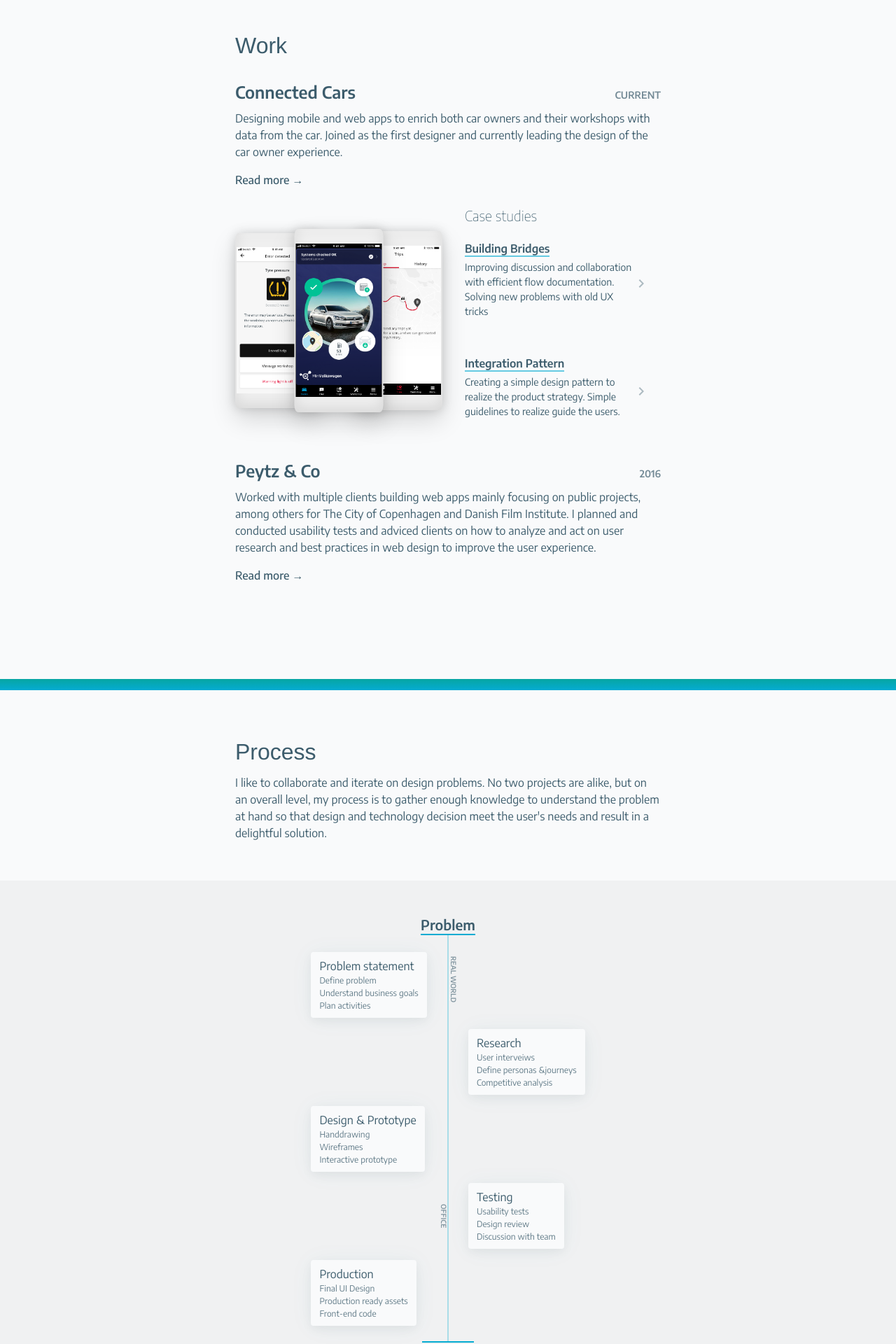
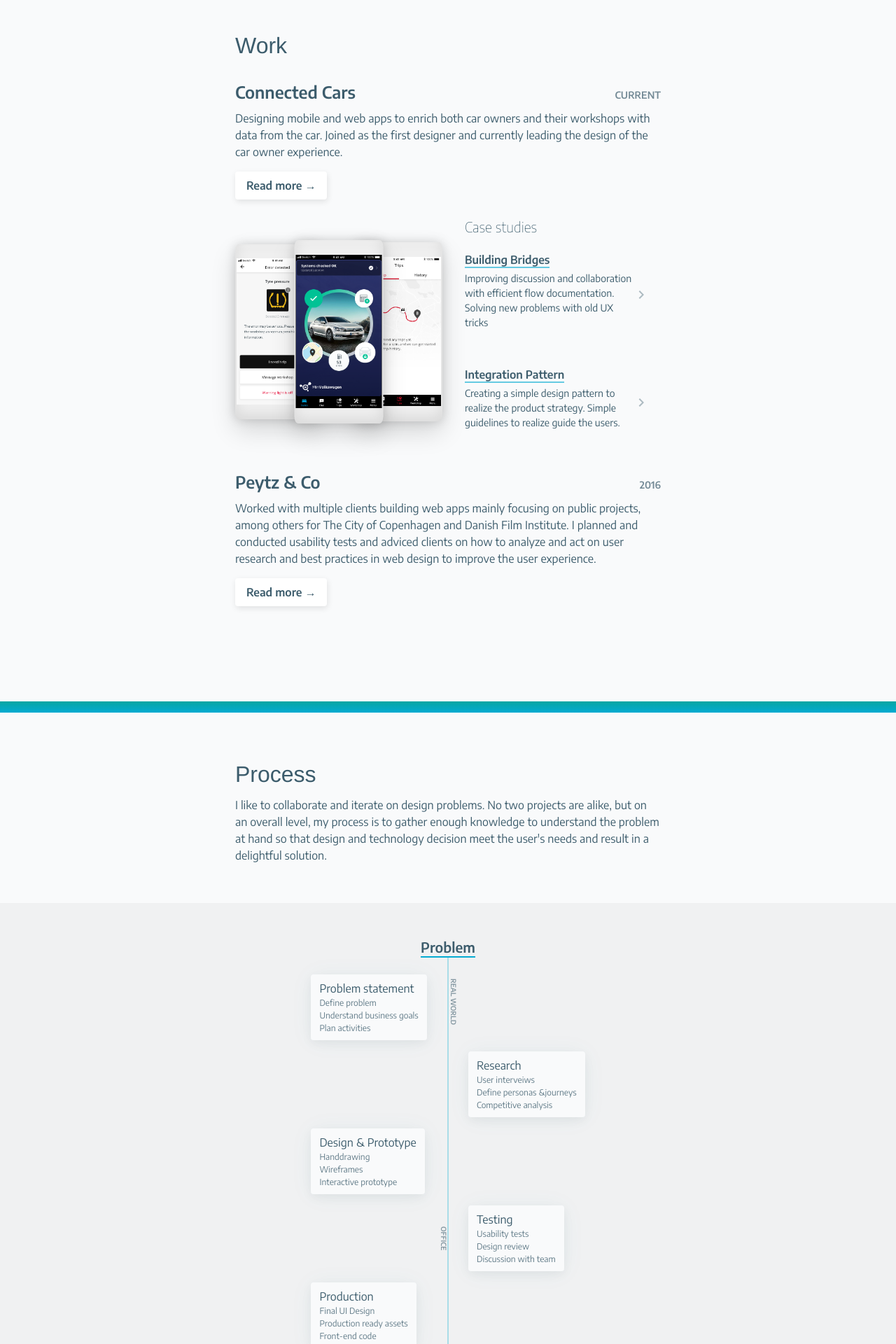
Before and after one commit to frebliklo/frebliklo.github.io, a Jekyll site: the page built from index.html, in a window 1280 px wide. Shown: the part 617-2537 px from the top of the page at 70% size. Built offline with Jekyll 4.4.1, drawn with Linux system fonts in a browser that asks for light colours; some web fonts are replaced; some of the changed text lies outside the part shown.

Commit message:
button-style

```diff
--- a/assets/_scss/_components/_button.scss
+++ b/assets/_scss/_components/_button.scss
@@ -2,38 +2,24 @@
 
   &, &:link, &:visited {
     display: inline-block;
-    color: $color-black;
+    color: $color-fg;
+    background-color: $color-white;
     text-decoration: none;
     font-size: 1.6rem;
     font-weight: 600;
-    border-bottom: 1px solid $color-black;
-    padding: 4px;
-    transition: all .3s;
-
-    @include respond(tab-land) {
-      background-color: $color-white;
-      border-bottom: 1px solid rgba($color-white,0);
-      padding: 4px 12px;
-      box-shadow: 1px 3px 5px rgba($color-black,.2);
-      transform: translateY(-2px);
-    }
-
+    padding: .8rem 1.6rem;
+    border-radius: 4px;
+    box-shadow: 1px 3px 8px rgba($color-black,.1);
+    transition: box-shadow 180ms;
+    cursor: pointer;
   }
 
   &:hover {
-    background-color: $color-white;
-    border-bottom: 1px solid rgba($color-white,0);
-    padding: 4px 12px;
-    box-shadow: 1px 3px 5px rgba($color-black,.2);
-    transform: translateY(-2px);
+    box-shadow: 1px 3px 8px rgba($color-black,.2), 0 5px 25px rgba($color-blue,.15), inset 0 5px 5px rgba($color-grey-light,.25);
   }
 
   &:active, &:focus {
-    background-color: $color-white;
-    border-bottom: 1px solid rgba($color-white,0);
-    padding: 4px 12px;
-    box-shadow: .5px 2px 5px rgba($color-black,.2);
-    transform: translateY(-1px);
+    box-shadow: 1px 3px 8px rgba($color-black,.15), 0 5px 25px rgba($color-blue,.05), inset 0 5px 5px rgba($color-grey-light,.02);
   }
 
 }
--- a/assets/_scss/_layout/_index.scss
+++ b/assets/_scss/_layout/_index.scss
@@ -47,6 +47,7 @@
     &--btn {
       font-weight: 500;
       margin-bottom: 2.4rem;
+      align-self: start;
     }
 
     &--grid {
--- a/index.html
+++ b/index.html
@@ -32,7 +32,7 @@ title: Frederik Klovborg - UX, design and code
             <h5 class="index__work--year">current</h5>
           </div>
           <p class="index__work--desc">Designing mobile and web apps to enrich both car owners and their workshops with data from the car. Joined as the first designer and currently leading the design of the car owner experience.</p>
-          <a href="{{ site.baseurl }}/work/connected-cars" class="index__work--btn">Read more &rarr;</a>
+          <a href="{{ site.baseurl }}/work/connected-cars" class="index__work--btn btn">Read more &rarr;</a>
           <div class="index__work--grid">
             <div>
               {% include stacked-illustration.html %}
@@ -52,7 +52,7 @@ title: Frederik Klovborg - UX, design and code
               <h5 class="index__work--year">2016</h5>
             </div>
             <p class="index__work--desc">Worked with multiple clients building web apps mainly focusing on public projects, among others for The City of Copenhagen and  Danish Film Institute. I planned and conducted usability tests and adviced clients on how to analyze and act on user research and best practices in web design to improve the user experience.</p>
-            <a href="{{ site.baseurl }}/work/peytz" class="index__work--btn">Read more &rarr;</a>
+            <a href="{{ site.baseurl }}/work/peytz" class="index__work--btn btn">Read more &rarr;</a>
           </div>
         </div>
       </div>
```
Also changed, not shown: other parts of index.html (+1 -1 lines).
